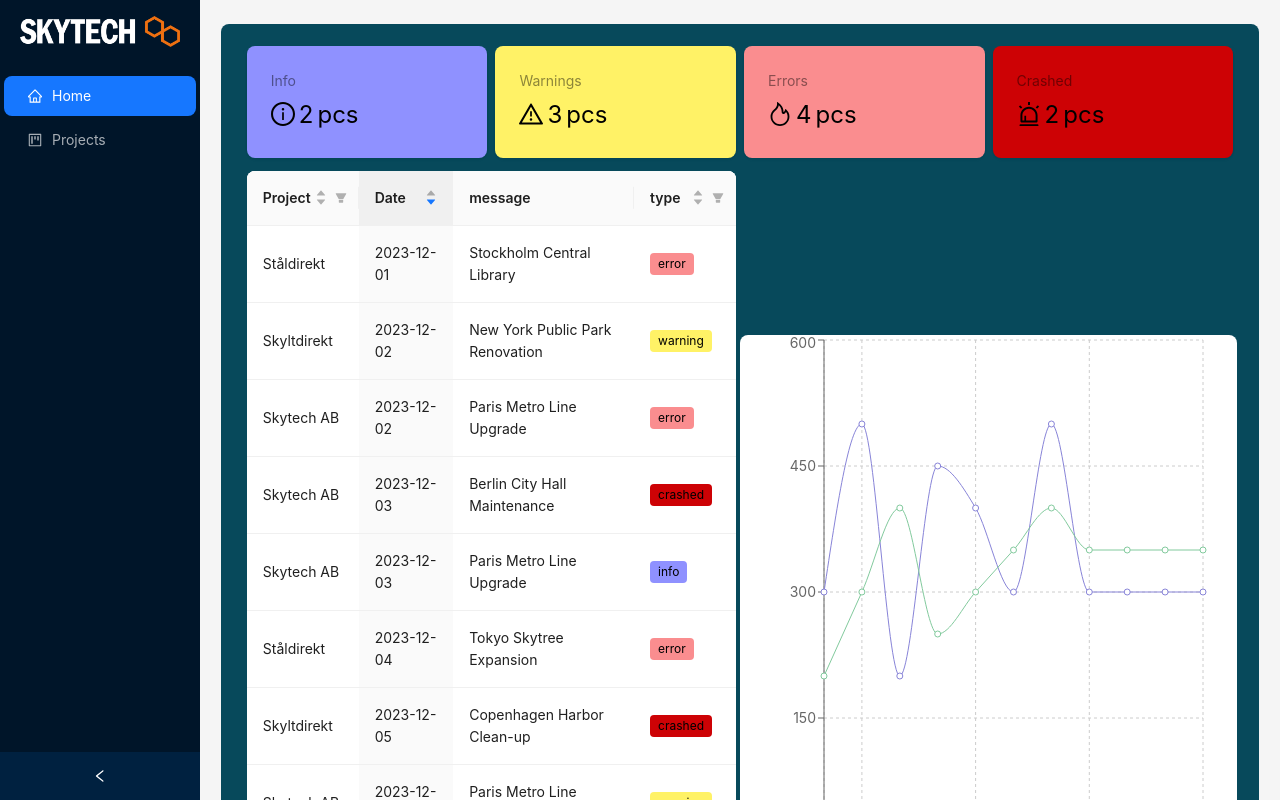
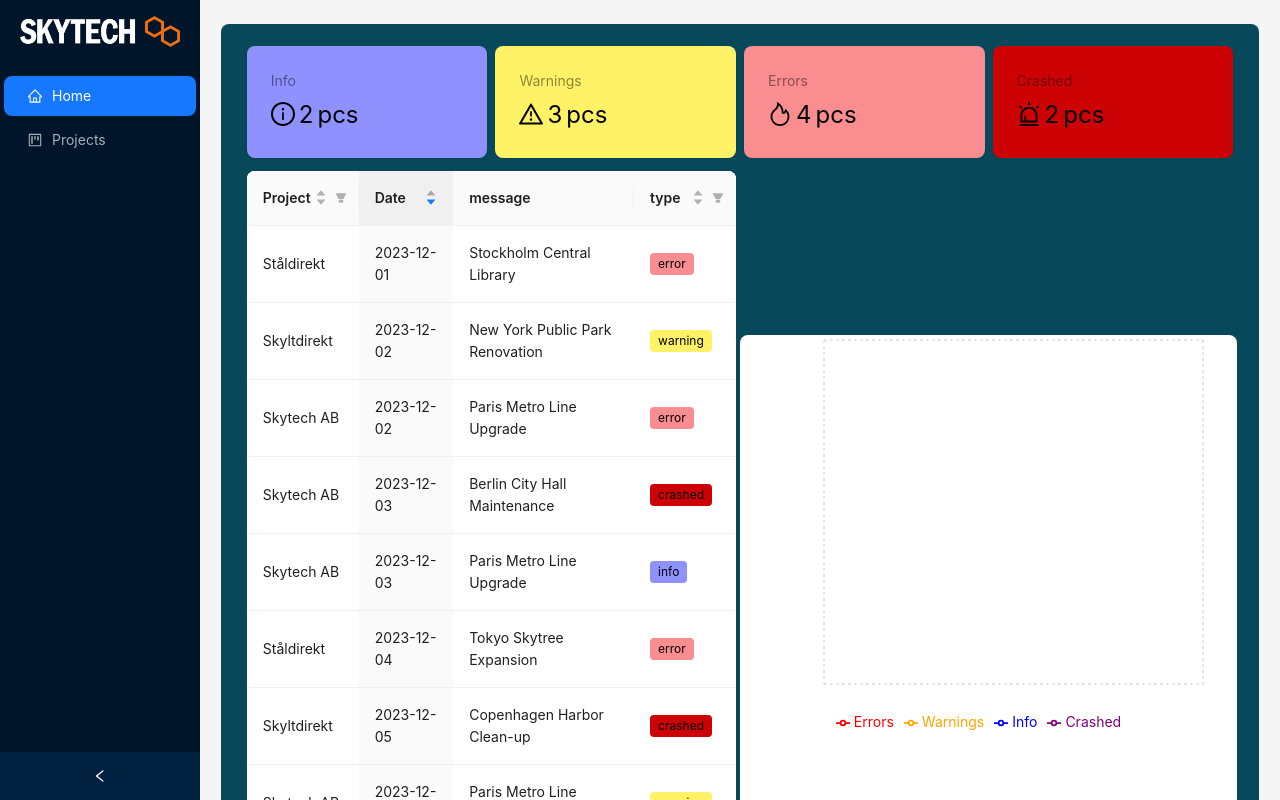
Before and after one commit to MrKalleP/event-frontend, a React (Vite) app: page / in a window 1280 px wide. Built offline with nearby package versions, Linux system fonts and the light colour scheme.

Commit message:
try to fix my data try to fix lines for type

```diff
--- a/src/components/LineChart.tsx
+++ b/src/components/LineChart.tsx
@@ -1,6 +1,5 @@
-import { PureComponent } from 'react';
-import test_data from "../utils/testdata.json"
-
+import { PureComponent } from "react";
+import test_data from "../utils/testdata.json";
 import {
     LineChart,
     Line,
@@ -10,18 +9,42 @@
     Tooltip,
     Legend,
     ResponsiveContainer,
-} from 'recharts';
+} from "recharts";
 
 
+const processData = (test_data: any[]) => {
+    const today = new Date();
+    const sevenDaysAhead = new Date();
+    sevenDaysAhead.setDate(today.getDate() + 7);
+
+    const aggregatedData: any = {};
+
+    test_data.forEach((item) => {
+        const itemDate = new Date(item.date);
+        if (itemDate >= today && itemDate <= sevenDaysAhead) {
+            const dateKey = itemDate.toISOString().split("T")[0];
+
+            if (!aggregatedData[dateKey]) {
+                aggregatedData[dateKey] = { date: dateKey, error: 0, warning: 0, info: 0, crashed: 0 };
+            }
+
+            if (item.type in aggregatedData[dateKey]) {
+                aggregatedData[dateKey][item.type] += 1;
+            }
+        }
+    });
+
+    return Object.values(aggregatedData);
+};
 
 class LineChartExample extends PureComponent {
     render() {
+        const chartData = processData(test_data);
+
         return (
-            <ResponsiveContainer width="100%" height="100%">
+            <ResponsiveContainer width="100%" height={400}>
                 <LineChart
-                    width={600}
-                    height={300}
-                    data={test_data}
+                    data={chartData}
                     margin={{
                         top: 5,
                         right: 30,
@@ -31,11 +54,13 @@
                 >
                     <CartesianGrid strokeDasharray="3 3" />
                     <XAxis dataKey="date" />
-                    <YAxis />
+                    <YAxis dataKey="type" />
                     <Tooltip />
                     <Legend />
-                    <Line type="monotone" dataKey="pv" stroke="#8884d8" activeDot={{ r: 8 }} />
-                    <Line type="monotone" dataKey="uv" stroke="#82ca9d" />
+                    <Line type="monotone" dataKey="error" stroke="#ff0000" name="Errors" activeDot={{ r: 8 }} />
+                    <Line type="monotone" dataKey="warning" stroke="#ffa500" name="Warnings" />
+                    <Line type="monotone" dataKey="info" stroke="#0000ff" name="Info" />
+                    <Line type="monotone" dataKey="crashed" stroke="#800080" name="Crashed" />
                 </LineChart>
             </ResponsiveContainer>
         );
--- a/src/utils/testdata.json
+++ b/src/utils/testdata.json
@@ -4,98 +4,76 @@
         "project": "Ståldirekt",
         "date": "2023-12-01",
         "type": "error",
-        "message": "Stockholm Central Library",
-        "uv": 200,
-        "pv": 300
+        "message": "Stockholm Central Library"
     },
     {
         "id": "2",
         "project": "Skyltdirekt",
         "date": "2023-12-02",
         "type": "warning",
-        "message": "New York Public Park Renovation",
-        "uv": 300,
-        "pv": 500
+        "message": "New York Public Park Renovation"
     },
     {
         "id": "3",
         "project": "Skytech AB",
         "date": "2023-12-03",
         "type": "crashed",
-        "message": "Berlin City Hall Maintenance",
-        "uv": 400,
-        "pv": 200
+        "message": "Berlin City Hall Maintenance"
     },
     {
         "id": "4",
         "project": "Ståldirekt",
         "date": "2023-12-04",
         "type": "error",
-        "message": "Tokyo Skytree Expansion",
-        "uv": 250,
-        "pv": 450
+        "message": "Tokyo Skytree Expansion"
     },
     {
         "id": "5",
         "project": "Skyltdirekt",
         "date": "2023-12-05",
         "type": "crashed",
-        "message": "Copenhagen Harbor Clean-up",
-        "uv": 300,
-        "pv": 400
+        "message": "Copenhagen Harbor Clean-up"
     },
     {
         "id": "6",
         "project": "Skytech AB",
         "date": "2023-12-06",
         "type": "warning",
-        "message": "Paris Metro Line Upgrade",
-        "uv": 350,
-        "pv": 300
+        "message": "Paris Metro Line Upgrade"
     },
     {
         "id": "7",
         "project": "Ståldirekt",
         "date": "2023-12-07",
         "type": "error",
-        "message": "Sydney Opera House Repairs",
-        "uv": 400,
-        "pv": 500
+        "message": "Sydney Opera House Repairs"
     },
     {
         "id": "8",
         "project": "Skytech AB",
         "date": "2023-12-03",
         "type": "info",
-        "message": "Paris Metro Line Upgrade",
-        "uv": 350,
-        "pv": 300
+        "message": "Paris Metro Line Upgrade"
     },
     {
         "id": "9",
         "project": "Skytech AB",
         "date": "2023-12-02",
         "type": "error",
-        "message": "Paris Metro Line Upgrade",
-        "uv": 350,
-        "pv": 300
+        "message": "Paris Metro Line Upgrade"
     },
     {
         "id": "10",
         "project": "Skyltdirekt",
         "date": "2023-12-06",
         "type": "warning",
-        "message": "Paris Metro Line Upgrade",
-        "uv": 350,
-        "pv": 300
+        "message": "Paris Metro Line Upgrade"
     },
     {
         "id": "11",
         "project": "Ståldirekt",
         "date": "2023-12-06",
         "type": "info",
-        "message": "Paris Metro Line Upgrade",
-        "uv": 350,
-        "pv": 300
+        "message": "Paris Metro Line Upgrade"
     }
 ]
```
